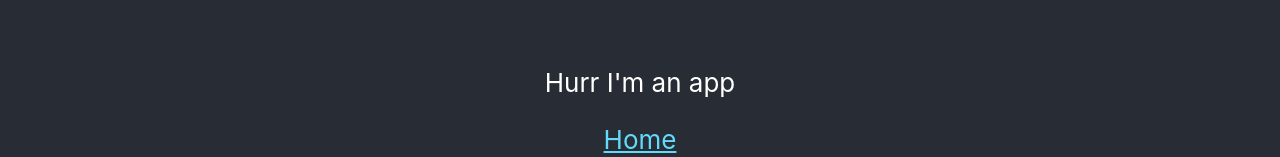
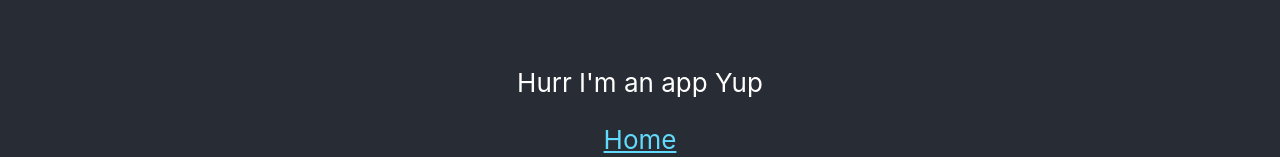
Before and after one commit to dgurns/docker-complex-k8s, a React (Create React App) app in the folder client/: page / in a window 1280 px wide. Shown: the part 279-436 px from the top of the page. Built offline with nearby package versions, Linux system fonts and the light colour scheme; no server answers.

Commit message:
Update homepage text

```diff
--- a/client/src/App.js
+++ b/client/src/App.js
@@ -11,7 +11,7 @@ function App() {
       <div className="App">
         <header className="App-header">
           <img src={logo} className="App-logo" alt="logo" />
-          <p>Hurr I'm an app</p>
+          <p>Hurr I'm an app Yup</p>
           <Link to="/">Home</Link>
           <Link to="/otherpage">Other Page</Link>
         </header>
```
